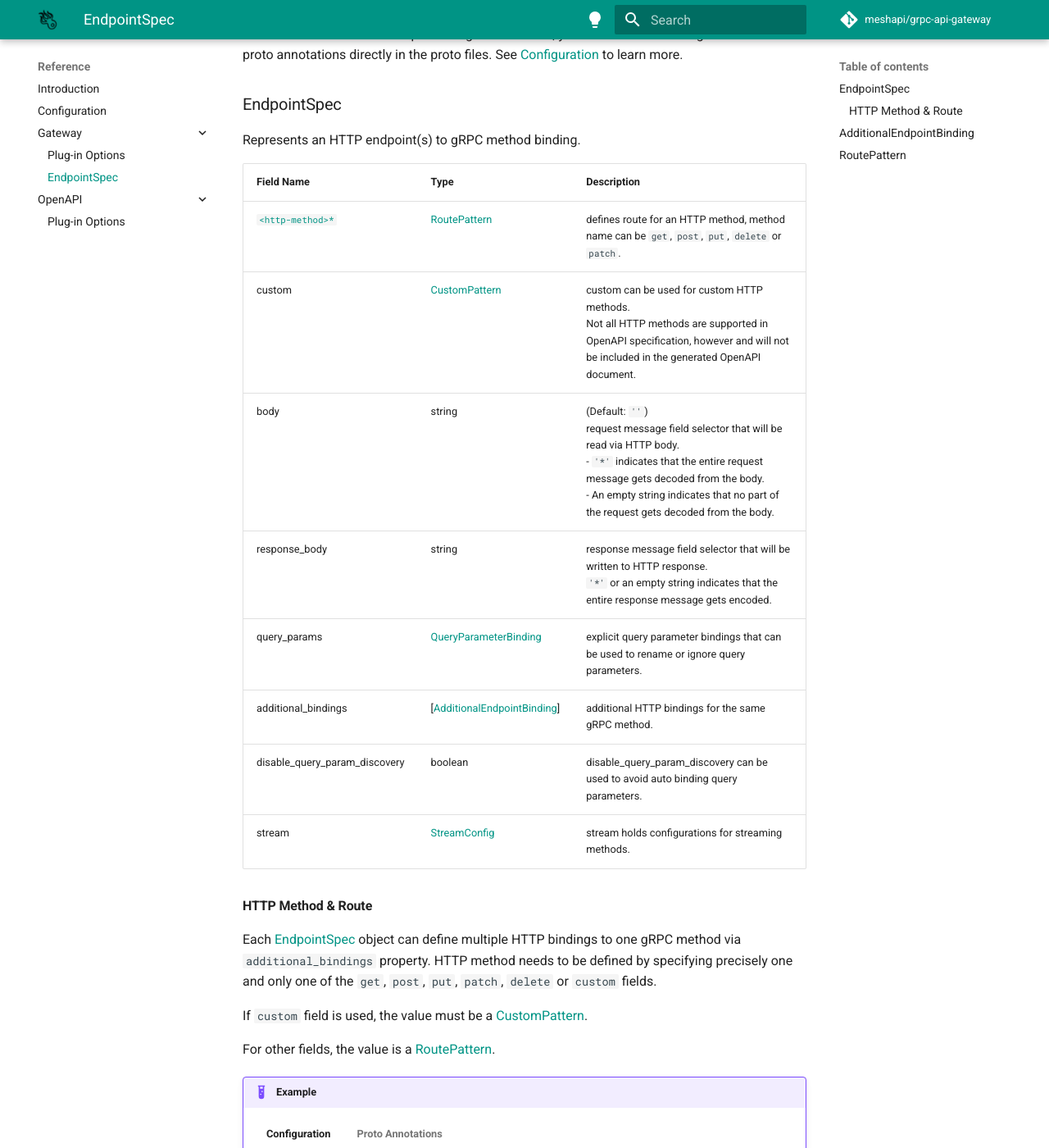
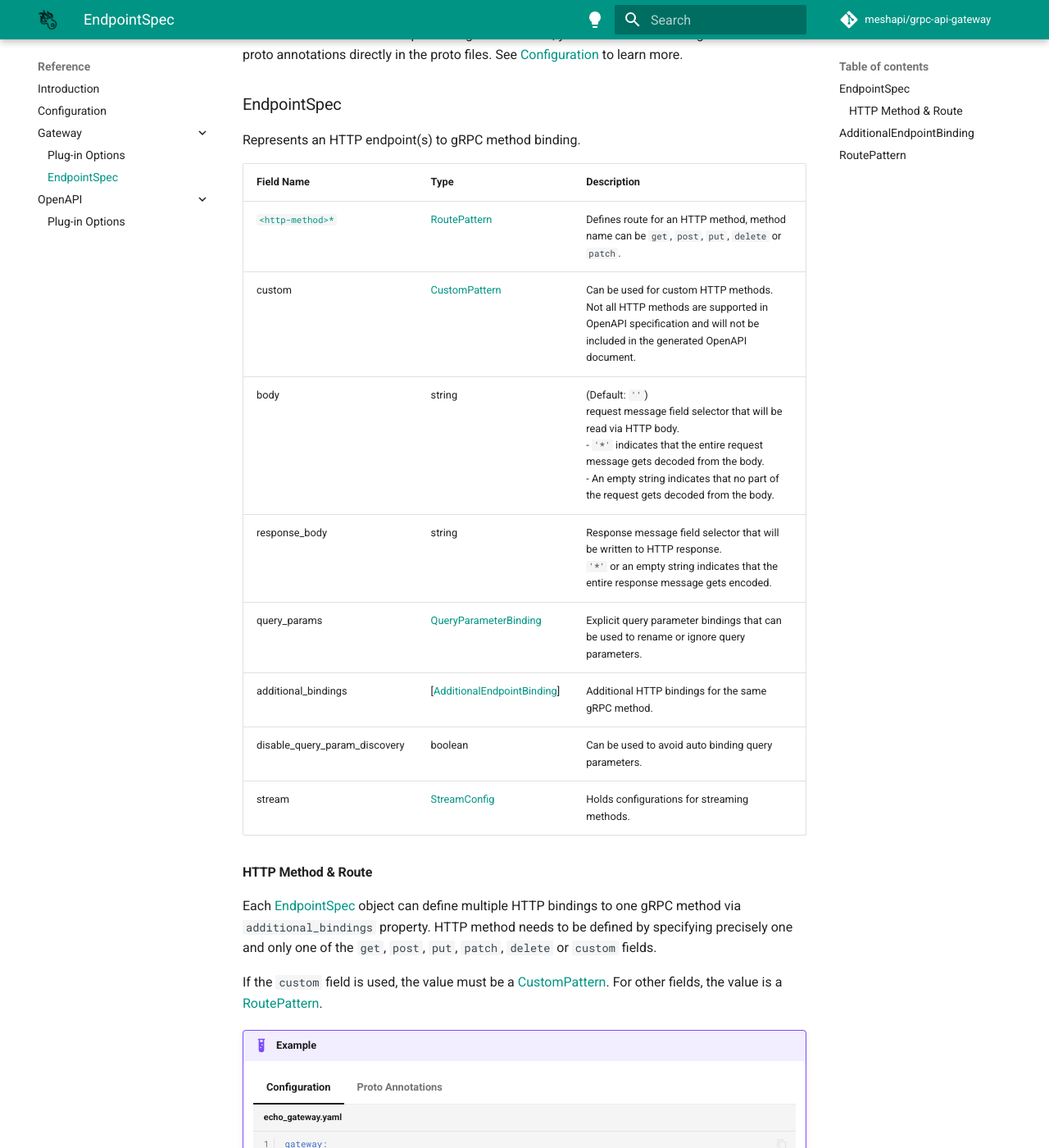
Before and after one commit to meshapi/grpc-api-gateway, an MkDocs documentation site: the page built from docs/reference/grpc/route.md, in a window 1280 px wide and 1400 px high, scrolled down 239 px. Shown: the whole window at 82% size. Built offline with MkDocs 1.6.1 and Material for MkDocs 9.7.7, drawn with Linux system fonts in a browser that asks for light colours; comment, search, counter and statistics services are not loaded; some of the changed text lies outside the part shown.

Commit message:
minor improvements

```diff
--- a/docs/reference/grpc/route.md
+++ b/docs/reference/grpc/route.md
@@ -10,14 +10,14 @@ Represents an HTTP endpoint(s) to gRPC method binding.
 
 | <div style="width:110px">Field Name</div> | Type | Description |
 | --- | --- | --- |
-| [`<http-method>*`](#http-method-route) | [RoutePattern](#routepattern) | defines route for an HTTP method, method name can be `get`, `post`, `put`, `delete` or `patch`. |
-| custom | [CustomPattern](#routepattern) | custom can be used for custom HTTP methods.<br>Not all HTTP methods are supported in OpenAPI specification, however and will not be included in the generated OpenAPI document.</br> |
+| [`<http-method>*`](#http-method-route) | [RoutePattern](#routepattern) | Defines route for an HTTP method, method name can be `get`, `post`, `put`, `delete` or `patch`. |
+| custom | [CustomPattern](#routepattern) | Can be used for custom HTTP methods.<br>Not all HTTP methods are supported in OpenAPI specification and will not be included in the generated OpenAPI document.</br> |
 | body | string | (Default: `''`)<br>request message field selector that will be read via HTTP body.</br>- `'*'` indicates that the entire request message gets decoded from the body.<br>- An empty string indicates that no part of the request gets decoded from the body.</br> |
-| response_body | string | response message field selector that will be written to HTTP response.<br>`'*'` or an empty string indicates that the entire response message gets encoded.</br> |
-| query_params | [QueryParameterBinding](#routepattern) | explicit query parameter bindings that can be used to rename or ignore query parameters. |
-| additional_bindings | \[[AdditionalEndpointBinding](#routepattern)\] | additional HTTP bindings for the same gRPC method. |
-| disable_query_param_discovery | boolean | disable_query_param_discovery can be used to avoid auto binding query parameters. |
-| stream | [StreamConfig](#routepattern) | stream holds configurations for streaming methods. |
+| response_body | string | Response message field selector that will be written to HTTP response.<br>`'*'` or an empty string indicates that the entire response message gets encoded.</br> |
+| query_params | [QueryParameterBinding](#routepattern) | Explicit query parameter bindings that can be used to rename or ignore query parameters. |
+| additional_bindings | \[[AdditionalEndpointBinding](#routepattern)\] | Additional HTTP bindings for the same gRPC method. |
+| disable_query_param_discovery | boolean | Can be used to avoid auto binding query parameters. |
+| stream | [StreamConfig](#routepattern) | Holds configurations for streaming methods. |
 
 #### HTTP Method & Route
 
@@ -26,8 +26,7 @@ one gRPC method via `additional_bindings` property.
 HTTP method needs to be defined by specifying precisely one and only one of the
 `get`, `post`, `put`, `patch`, `delete` or `custom` fields.
 
-If `custom` field is used, the value must be a [CustomPattern](#custompattern).
-
+If the `custom` field is used, the value must be a [CustomPattern](#custompattern).
 For other fields, the value is a [RoutePattern](#routepattern).
 
 !!! example
```
Also changed, not shown: other parts of docs/reference/grpc/route.md (+3 -3 lines).
